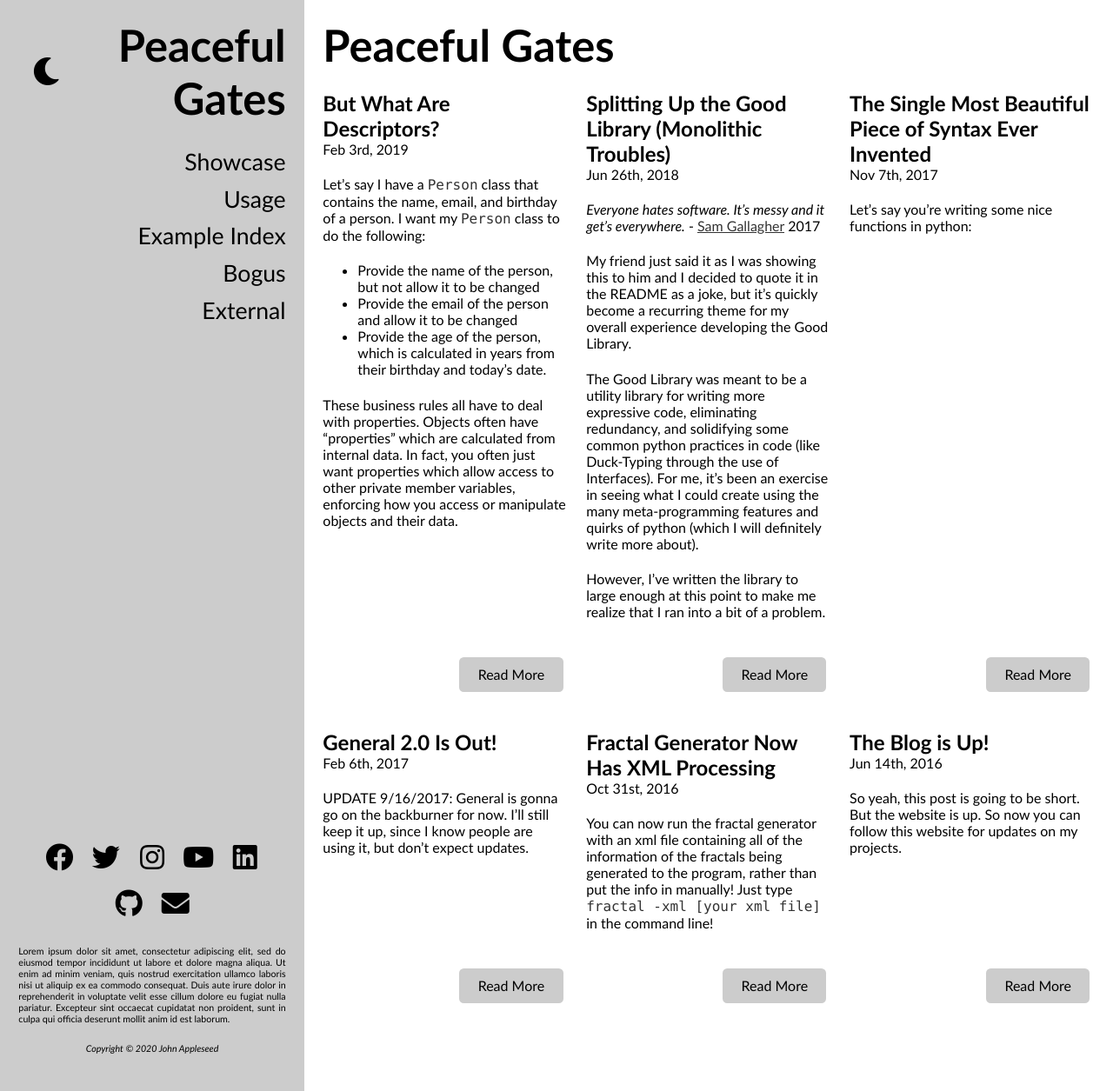
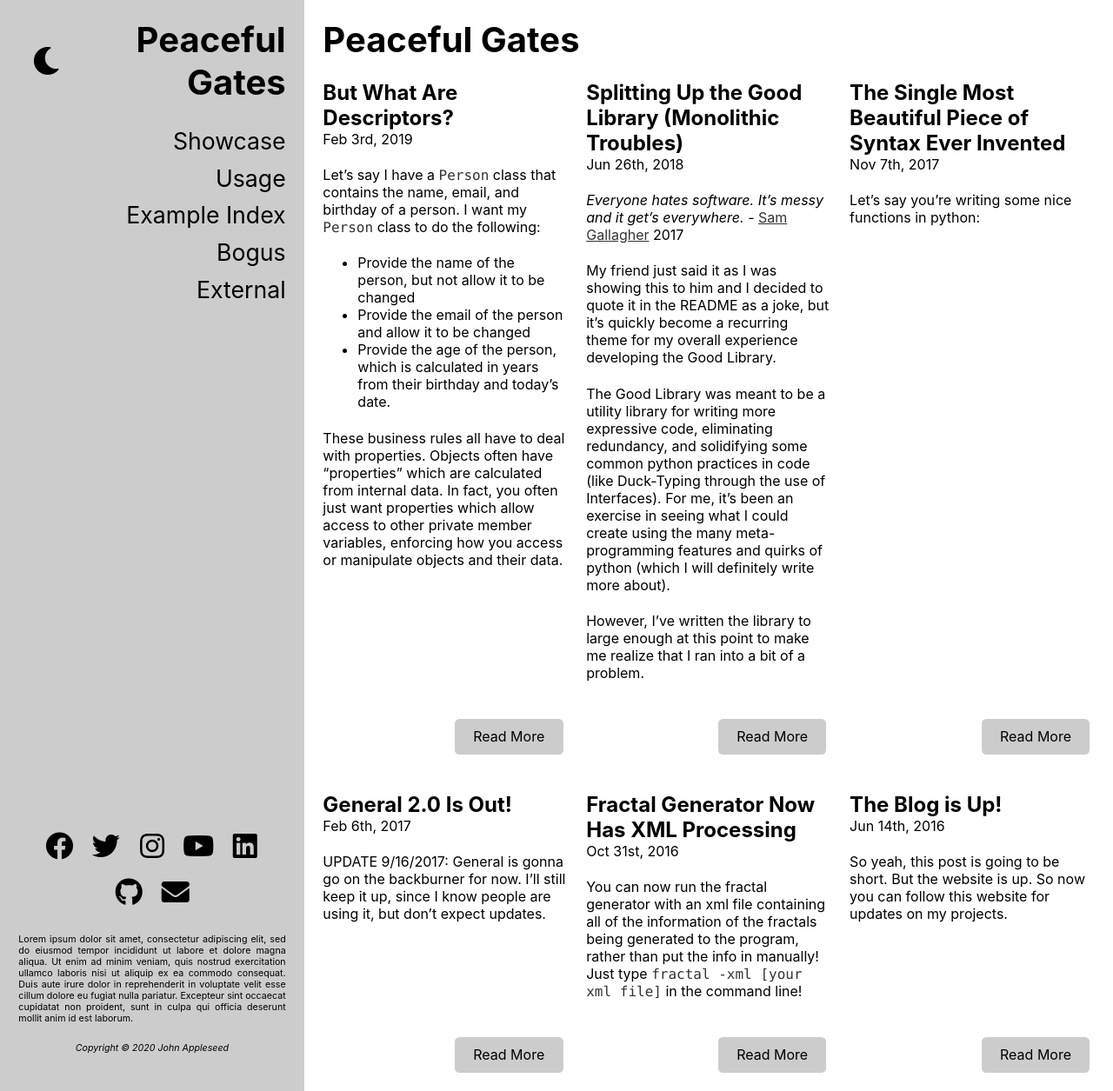
Before and after one commit to andydevs/jekyll-theme-peaceful-gates, a Jekyll site: the page built from index.html, in a window 1280 px wide and 1255 px high. Shown: the whole window at 87% size. Built offline with Jekyll 4.4.1, drawn with Linux system fonts in a browser that asks for light colours.

Commit message:
Updated font to match Notebook site

```diff
--- a/_sass/jekyll-theme-peaceful-gates/_variables.scss
+++ b/_sass/jekyll-theme-peaceful-gates/_variables.scss
@@ -1,6 +1,14 @@
 // Fonts
-$font-family: "Calibri", "Arial", sans-serif !default;
-$code-font-family: "Consolas", monospace !default;
+$font-family: (-apple-system,
+    BlinkMacSystemFont,
+    'Segoe UI', Helvetica,
+    Arial, sans-serif,
+    'Apple Color Emoji',
+    'Segoe UI Emoji',
+    'Segoe UI Symbol');
+$code-font-family: (
+    "Consolas",
+    monospace) !default;
 
 // Spacing unit
 $spacing-unit: 16pt !default;
@@ -16,7 +24,7 @@ $black-color: black !default;
 
 // Font sizes
 $icon-font-size: 24pt !default;
-$mega-font-size: 38pt !default;
+$mega-font-size: 30pt !default;
 $large-font-size: 20pt !default;
 $medium-font-size: 16pt !default;
 $normal-font-size: 12pt !default;
```
